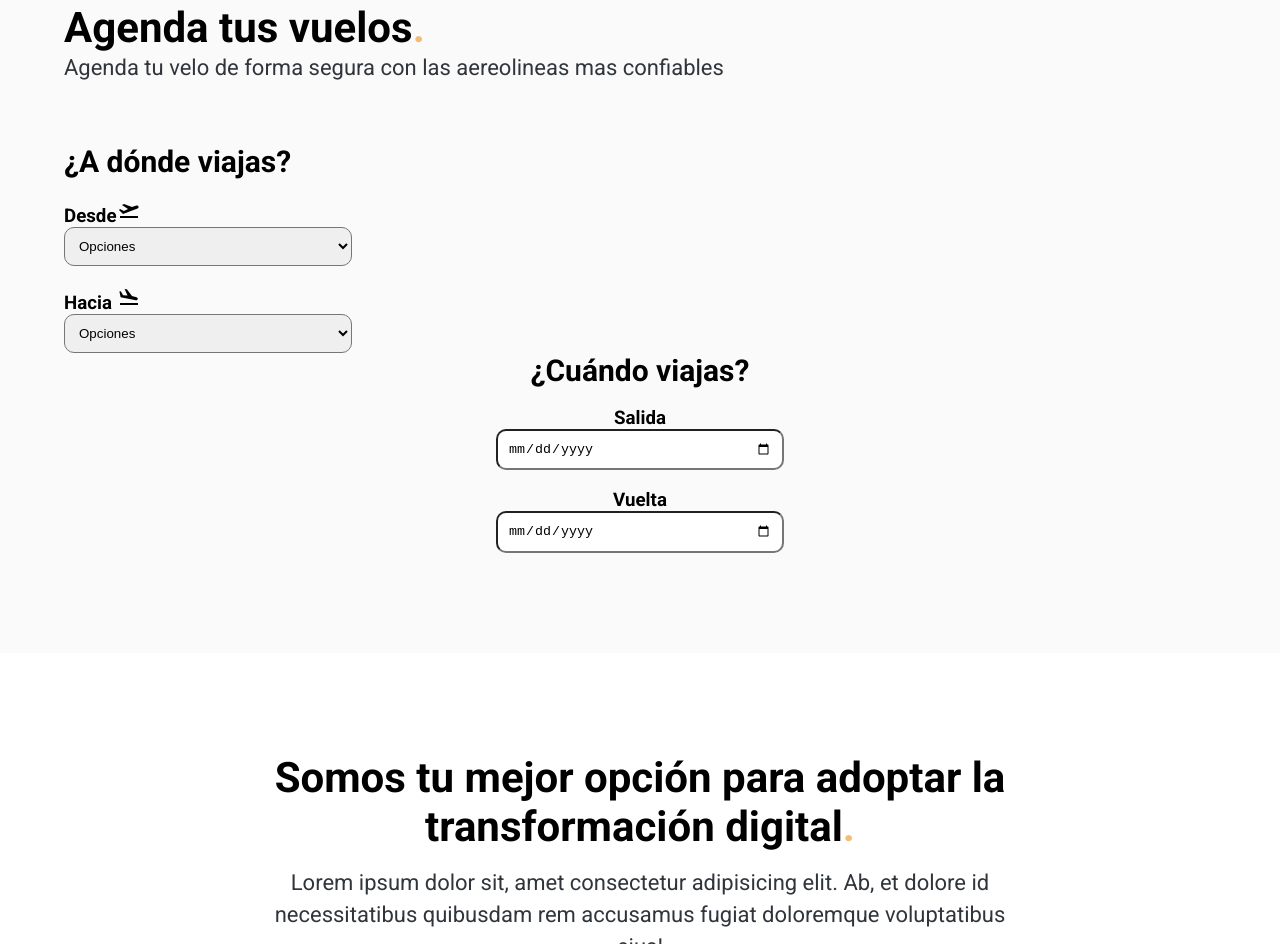
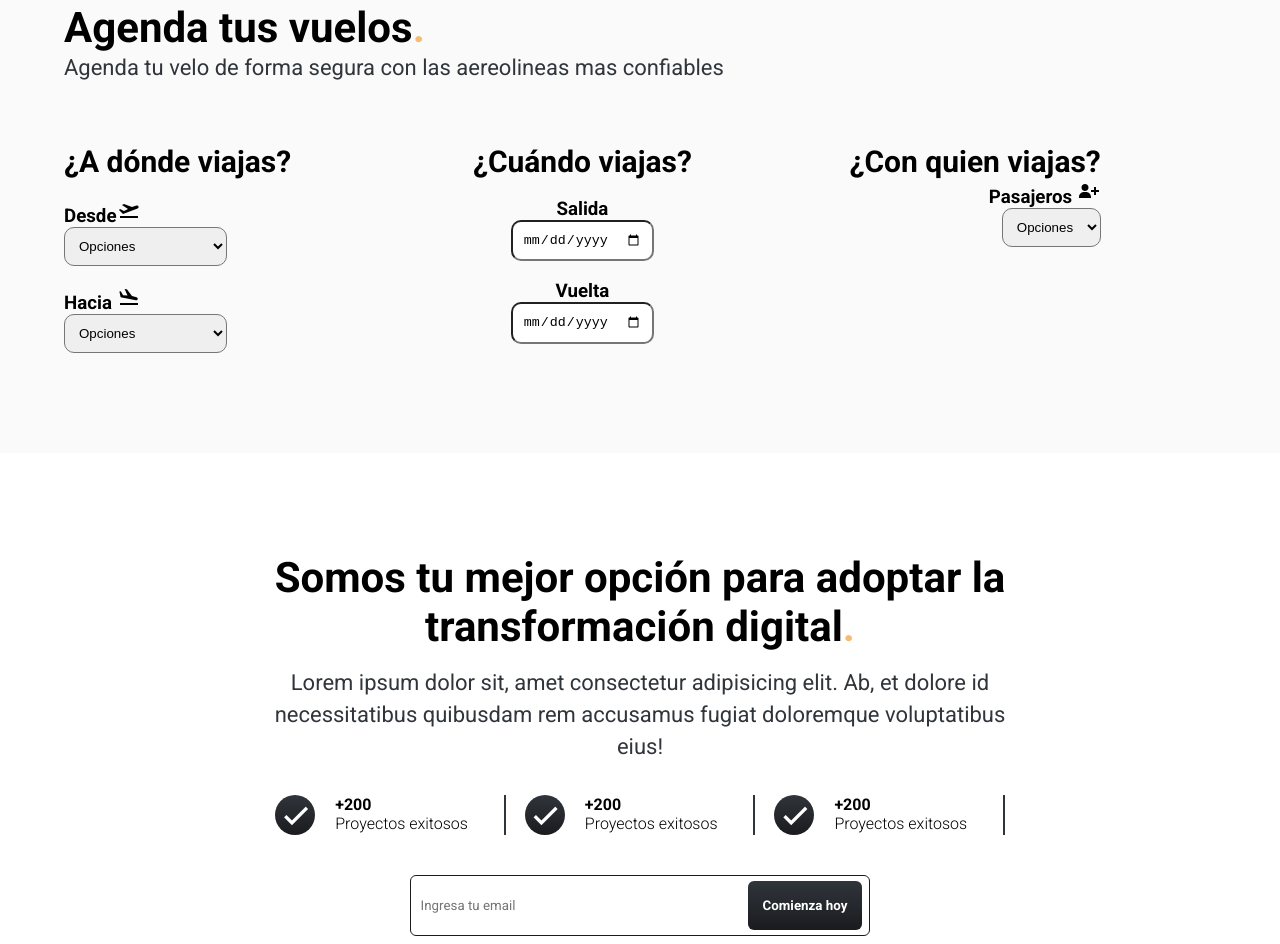
Before and after one commit to samuelesteb/DarovysAir, a plain HTML site: page index.html in a window 1280 px wide. Shown: the part 2832-3776 px from the top of the page. Drawn offline with nearby package versions, Linux system fonts and the light colour scheme.

Commit message:
Modificaciones 1

```diff
--- a/calendario-momentjs-javascript-master/css/calendar.css
+++ b/calendario-momentjs-javascript-master/css/calendar.css
@@ -11,7 +11,6 @@
 }
 
 .date{
-    width: 25%;
     padding: 10px;
     border-radius: 10px;
 }
@@ -22,10 +21,28 @@
 
 .cuandv{
     text-align: center;
+    width: 30%;
+    float: left;
 }
 
 .adv{
     text-align: left;
+    width: 30%;
+    float: left;
+}
+
+.cqv{
+    text-align: right;
+    width: 30%;
+    float: left;
+    font-size: 30px;
+
+}
+
+.ccv{
+    text-align: right;
+    width: 30%;
+    float: left;
 }
 
 .root {
--- a/index.html
+++ b/index.html
@@ -183,6 +183,38 @@
                 </div>
                 </div>
 
+                <h1 class="cqv">¿Con quien viajas?</h1>
+                    <br>
+                <div class="ccv">
+                    <h3>Pasajeros <img src="/img/bxs-user-plus.svg"/></h3>
+                    <select id="Estado" name="Estado" class="date">
+                        <option value="Opciones">Opciones</option>
+                        <option value="0-Adultos">0-Adultos</option>
+                        <option value="1-Adulto">1-Adulto</option>
+                        <option value="2-Adultos">2-Adultos</option>
+                        <option value="3-Adultos">3-Adultos</option>
+                        <option value="4-Adultos">4-Adultos</option>
+                        <option value="5-Adultos">5-Adultos</option>
+                        <option value="6-Adulto">6-Adulto</option>
+                        <option value="0-Niños">0-Niños</option>
+                        <option value="1-Niño">1-Niño</option>
+                        <option value="2-Niños">2-Niños</option>
+                        <option value="3-Niños">3-Niños</option>
+                        <option value="4-Niños">4-Niños</option>
+                        <option value="5-Niños">5-Niños</option>
+                        <option value="6-Niños">6-Niños</option>
+                        <option value="0-Bebes">0-Bebes</option>
+                        <option value="1-Bebe">1-Bebe</option>
+                        <option value="2-Bebes">2-Bebes</option>
+                        <option value="3-Bebes">3-Bebes</option>
+                        <option value="4-Bebes">4-Bebes</option>
+                        <option value="5-Bebes">5-Bebes</option>
+                        <option value="6-Bebes">6-Bebes</option>
+
+                    </select>
+                </div>
+                </div>
+
         </section>
 
         <section class="email container container--modifier">
```
Also changed, not shown: img/bxs-user-plus.svg (added).
